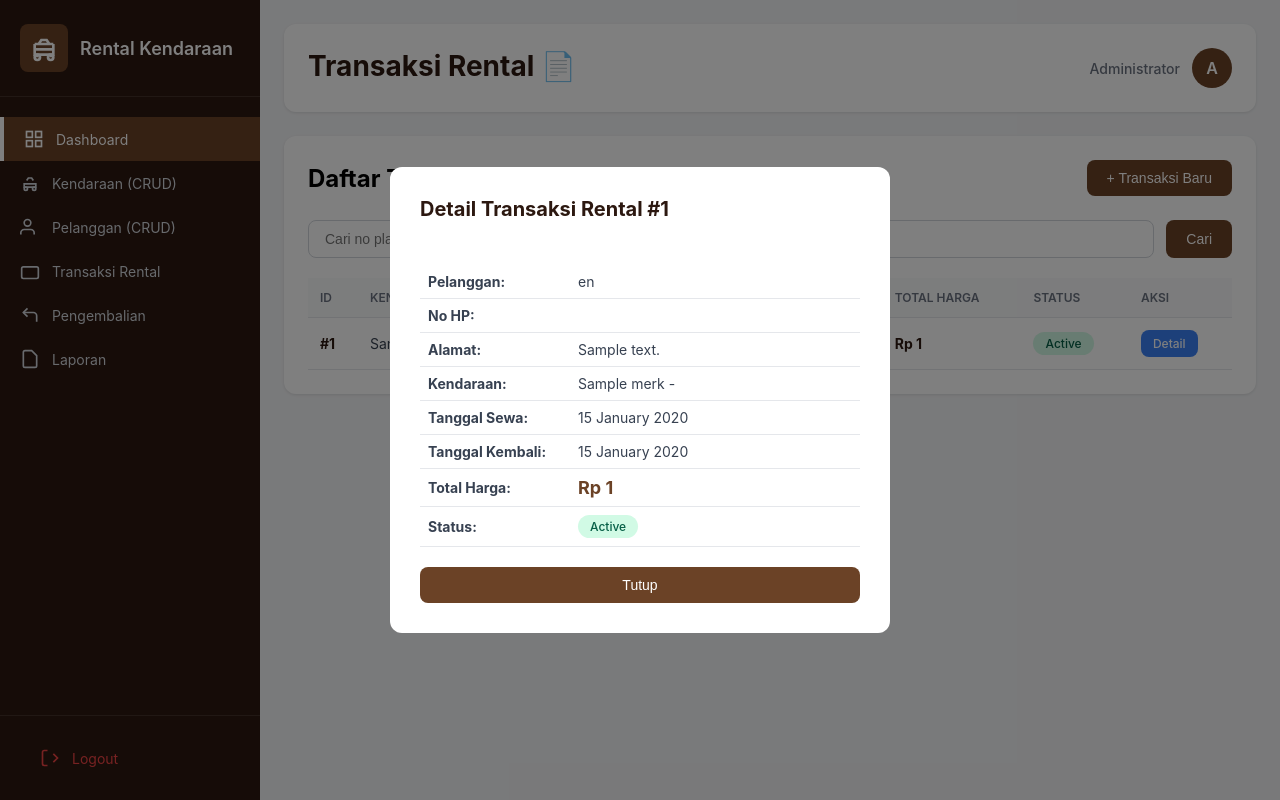
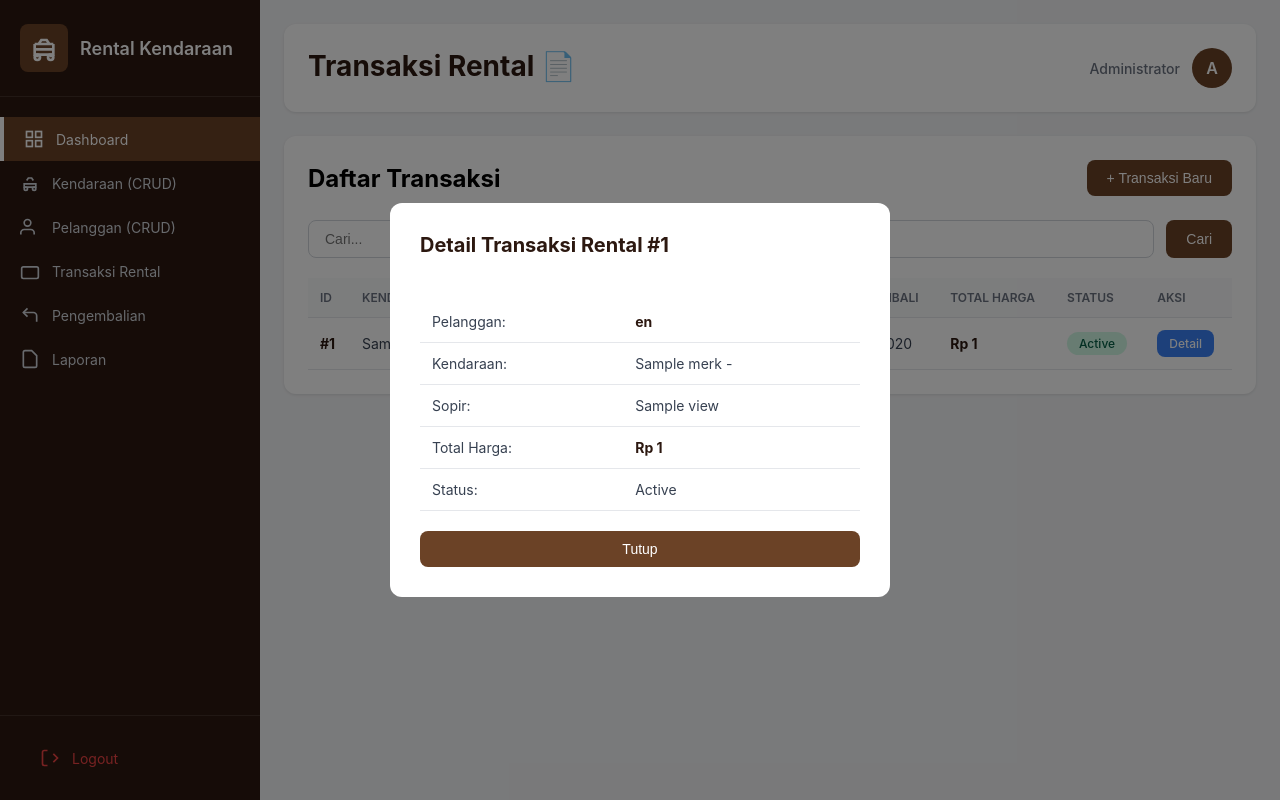
Before and after one commit to nafilafiryal/Rental-Kendaraan, a PHP site: template views/rental/index.php in a window 1280 px wide. Run offline with PHP 8.4, Linux system fonts and the light colour scheme; the template is opened without the code that fills it: most values are stand-ins (such as "Sample title", 1, 10 or a date in 2020); data that the repository does not hold is empty.

Commit message:
update sopir

```diff
--- a/views/rental/index.php
+++ b/views/rental/index.php
@@ -33,6 +33,7 @@
                 </div>
             </div>
         </header>
+
         <div class="content-wrapper">
             <div class="page-header">
                 <h2>Daftar Transaksi</h2>
@@ -41,29 +42,16 @@
 
             <?php if (isset($_GET['success'])): ?>
             <div class="alert alert-success">
-                <?php
-                if ($_GET['success'] == 'add') echo '✓ Transaksi rental berhasil ditambahkan!';
-                elseif ($_GET['success'] == 'delete') echo '✓ Transaksi berhasil dihapus!';
-                ?>
+                <?php if ($_GET['success'] == 'add') echo '✓ Transaksi rental berhasil ditambahkan!'; ?>
+                <?php if ($_GET['success'] == 'delete') echo '✓ Transaksi berhasil dihapus!'; ?>
             </div>
-            <?php endif; ?>
-
-            <?php if (isset($_GET['error'])): ?>
-            <div class="alert alert-danger">⚠️ Gagal memproses transaksi</div>
-            <?php endif; ?>
-
-            <?php if (isset($error_message)): ?>
-            <div class="alert alert-danger">⚠️ <?php echo htmlspecialchars($error_message); ?></div>
             <?php endif; ?>
 
             <div class="search-bar">
                 <form method="GET" style="display: flex; gap: 12px; flex: 1;">
                     <input type="hidden" name="page" value="rental">
-                    <input type="text" name="search" placeholder="Cari no plat atau nama pelanggan..." value="<?php echo htmlspecialchars($search); ?>">
+                    <input type="text" name="search" placeholder="Cari..." value="<?php echo htmlspecialchars($search); ?>">
                     <button type="submit" class="btn btn-primary">Cari</button>
-                    <?php if ($search): ?>
-                    <a href="index.php?page=rental" class="btn" style="background: #E5E7EB;">Reset</a>
-                    <?php endif; ?>
                 </form>
             </div>
 
@@ -74,6 +62,7 @@
                             <th>ID</th>
                             <th>Kendaraan</th>
                             <th>Pelanggan</th>
+                            <th>Sopir</th>
                             <th>Tgl Sewa</th>
                             <th>Tgl Kembali</th>
                             <th>Total Harga</th>
@@ -85,50 +74,32 @@
                         <?php foreach ($rental_list as $r): ?>
                         <tr>
                             <td><strong>#<?php echo $r['id_rental']; ?></strong></td>
+                            <td><?php echo htmlspecialchars($r['merk']); ?><br><small><?php echo htmlspecialchars($r['no_plat']); ?></small></td>
+                            <td><?php echo htmlspecialchars($r['nama_pelanggan']); ?></td>
+
                             <td>
-                                <?php echo htmlspecialchars($r['merk']); ?><br>
-                                <small><?php echo htmlspecialchars($r['no_plat']); ?></small>
+                                <?php if (!empty($r['nama_sopir'])): ?>
+                                    <span style="color: #059669; font-weight: 500;">👨‍✈️ <?php echo htmlspecialchars($r['nama_sopir']); ?></span>
+                                <?php else: ?>
+                                    <span style="color: #6B7280;">Lepas Kunci</span>
+                                <?php endif; ?>
                             </td>
-                            <td>
-                                <?php echo htmlspecialchars($r['nama_pelanggan']); ?><br>
-                                <small><?php echo htmlspecialchars($r['no_hp']); ?></small>
-                            </td>
+
                             <td><?php echo !empty($r['tgl_sewa']) ? date('d/m/Y', strtotime($r['tgl_sewa'])) : '-'; ?></td>
                             <td><?php echo !empty($r['tgl_kembali']) ? date('d/m/Y', strtotime($r['tgl_kembali'])) : '-'; ?></td>
                             <td><strong>Rp <?php echo number_format($r['total_harga'], 0, ',', '.'); ?></strong></td>
-                            <td>
-                                <span class="badge <?php echo $r['status'] == 'berjalan' ? 'badge-warning' : 'badge-success'; ?>">
-                                    <?php echo ucfirst($r['status']); ?>
-                                </span>
-                            </td>
+                            <td><span class="badge <?php echo $r['status'] == 'berjalan' ? 'badge-warning' : 'badge-success'; ?>"><?php echo ucfirst($r['status']); ?></span></td>
                             <td>
                                 <a href="index.php?page=rental&view=<?php echo $r['id_rental']; ?>" class="btn btn-info">Detail</a>
                                 <?php if ($r['status'] == 'berjalan'): ?>
-                                <a href="index.php?page=rental&delete=<?php echo $r['id_rental']; ?>" class="btn btn-danger" onclick="return confirm('Yakin hapus transaksi ini?')">Hapus</a>
+                                <a href="index.php?page=rental&delete=<?php echo $r['id_rental']; ?>" class="btn btn-danger" onclick="return confirm('Hapus?')">Hapus</a>
                                 <?php endif; ?>
                             </td>
                         </tr>
                         <?php endforeach; ?>
-
-                        <?php if (empty($rental_list)): ?>
-                        <tr>
-                            <td colspan="8" style="text-align: center;">Tidak ada data transaksi rental</td>
-                        </tr>
-                        <?php endif; ?>
                     </tbody>
                 </table>
             </div>
-
-            <?php if ($total_pages > 1): ?>
-            <div class="pagination">
-                <?php for ($i = 1; $i <= $total_pages; $i++): ?>
-                    <a href="index.php?page=rental&p=<?php echo $i; ?>&search=<?php echo urlencode($search); ?>"
-                       class="<?php echo $page == $i ? 'active' : ''; ?>">
-                        <?php echo $i; ?>
-                    </a>
-                <?php endfor; ?>
-            </div>
-            <?php endif; ?>
         </div>
     </main>
 
@@ -140,27 +111,43 @@
 
                 <div class="form-group">
                     <label>Pelanggan *</label>
-                    <select name="id_pelanggan" id="id_pelanggan" required>
+                    <select name="id_pelanggan" required>
                         <option value="">Pilih Pelanggan</option>
                         <?php foreach ($pelanggan_list as $p): ?>
-                        <option value="<?php echo $p['id_pelanggan']; ?>">
-                            <?php echo htmlspecialchars($p['nama']); ?> - <?php echo htmlspecialchars($p['no_hp']); ?>
-                        </option>
+                        <option value="<?php echo $p['id_pelanggan']; ?>"><?php echo htmlspecialchars($p['nama']); ?></option>
                         <?php endforeach; ?>
                     </select>
                 </div>
 
                 <div class="form-group">
                     <label>Kendaraan *</label>
-                    <select name="id_kendaraan" id="id_kendaraan" required onchange="updateHargaSewa()">
+                    <select name="id_kendaraan" id="id_kendaraan" required onchange="hitungTotal()">
                         <option value="">Pilih Kendaraan</option>
                         <?php foreach ($kendaraan_tersedia as $k): ?>
-                        <option value="<?php echo $k['id_kendaraan']; ?>" data-harga="<?php echo $k['harga_sewa'] ?? 0; ?>">
+                        <option value="<?php echo $k['id_kendaraan']; ?>" data-harga="<?php echo $k['harga_sewa'] ?? 300000; ?>">
                             <?php echo htmlspecialchars($k['merk']); ?> - <?php echo htmlspecialchars($k['no_plat']); ?>
                         </option>
                         <?php endforeach; ?>
                     </select>
-                    <small id="infoHarga" style="color: #6B7280; display: none;"></small>
+                </div>
+
+                <div class="form-group" style="background: #F9FAFB; padding: 15px; border-radius: 8px; border: 1px solid #E5E7EB;">
+                    <label style="display: flex; align-items: center; gap: 10px; cursor: pointer;">
+                        <input type="checkbox" id="pakai_sopir" name="pakai_sopir" value="1" onchange="toggleSopir()">
+                        <strong>Sewa dengan Sopir?</strong>
+                    </label>
+
+                    <div id="div_sopir" style="display: none; margin-top: 10px;">
+                        <label>Pilih Sopir</label>
+                        <select name="id_sopir" id="id_sopir" onchange="hitungTotal()">
+                            <option value="">Pilih Sopir</option>
+                            <?php foreach ($sopir_list as $s): ?>
+                            <option value="<?php echo $s['id_sopir']; ?>" data-tarif="<?php echo $s['tarif_harian']; ?>">
+                                <?php echo htmlspecialchars($s['nama']); ?> (Rp <?php echo number_format($s['tarif_harian'], 0, ',', '.'); ?>/hari)
+                            </option>
+                            <?php endforeach; ?>
+                        </select>
+                    </div>
                 </div>
 
                 <div class="form-row">
@@ -168,7 +155,6 @@
                         <label>Tanggal Sewa *</label>
                         <input type="date" name="tgl_sewa" id="tgl_sewa" required onchange="hitungTotal()" min="<?php echo date('Y-m-d'); ?>">
                     </div>
-
                     <div class="form-group">
                         <label>Tanggal Kembali *</label>
                         <input type="date" name="tgl_kembali" id="tgl_kembali" required onchange="hitungTotal()" min="<?php echo date('Y-m-d'); ?>">
@@ -177,11 +163,12 @@
 
                 <div class="form-group">
                     <label>Total Harga</label>
-                    <input type="text" id="total_harga_display" readonly style="background: #F3F4F6; font-weight: bold; font-size: 16px;" value="Rp 0">
+                    <input type="text" id="total_harga_display" readonly style="background: #F3F4F6; font-weight: bold; font-size: 18px; color: #6B4226;" value="Rp 0">
                     <input type="hidden" name="total_harga" id="total_harga" value="0">
+                    <small id="rincian_harga" style="display: block; margin-top: 5px; color: #6B7280;"></small>
                 </div>
 
-                <div style="display: flex; gap: 12px; margin-top: 24px;">
+                <div style="display: flex; gap: 12px;">
                     <button type="submit" class="btn btn-primary" style="flex: 1;">Simpan Transaksi</button>
                     <button type="button" class="btn" style="flex: 1; background: #E5E7EB;" onclick="closeModal()">Batal</button>
                 </div>
@@ -195,44 +182,11 @@
             <h2>Detail Transaksi Rental #<?php echo $view_data['id_rental']; ?></h2>
             <div style="padding: 20px 0;">
                 <table style="width: 100%;">
-                    <tr>
-                        <td style="padding: 8px; font-weight: bold; width: 150px;">Pelanggan:</td>
-                        <td style="padding: 8px;"><?php echo htmlspecialchars($view_data['nama_pelanggan']); ?></td>
-                    </tr>
-                    <tr>
-                        <td style="padding: 8px; font-weight: bold;">No HP:</td>
-                        <td style="padding: 8px;"><?php echo htmlspecialchars($view_data['no_hp']); ?></td>
-                    </tr>
-                    <tr>
-                        <td style="padding: 8px; font-weight: bold;">Alamat:</td>
-                        <td style="padding: 8px;"><?php echo htmlspecialchars($view_data['alamat']); ?></td>
-                    </tr>
-                    <tr>
-                        <td style="padding: 8px; font-weight: bold;">Kendaraan:</td>
-                        <td style="padding: 8px;"><?php echo htmlspecialchars($view_data['merk']); ?> - <?php echo htmlspecialchars($view_data['no_plat']); ?></td>
-                    </tr>
-                    <tr>
-                        <td style="padding: 8px; font-weight: bold;">Tanggal Sewa:</td>
-                        <td style="padding: 8px;"><?php echo !empty($view_data['tgl_sewa']) ? date('d F Y', strtotime($view_data['tgl_sewa'])) : '-'; ?></td>
-                    </tr>
-                    <tr>
-                        <td style="padding: 8px; font-weight: bold;">Tanggal Kembali:</td>
-                        <td style="padding: 8px;"><?php echo !empty($view_data['tgl_kembali']) ? date('d F Y', strtotime($view_data['tgl_kembali'])) : '-'; ?></td>
-                    </tr>
-                    <tr>
-                        <td style="padding: 8px; font-weight: bold;">Total Harga:</td>
-                        <td style="padding: 8px; font-size: 18px; font-weight: bold; color: #6B4226;">
-                            Rp <?php echo number_format($view_data['total_harga'], 0, ',', '.'); ?>
-                        </td>
-                    </tr>
-                    <tr>
-                        <td style="padding: 8px; font-weight: bold;">Status:</td>
-                        <td style="padding: 8px;">
-                            <span class="badge <?php echo $view_data['status'] == 'berjalan' ? 'badge-warning' : 'badge-success'; ?>">
-                                <?php echo ucfirst($view_data['status']); ?>
-                            </span>
-                        </td>
-                    </tr>
+                    <tr><td>Pelanggan:</td><td><strong><?php echo htmlspecialchars($view_data['nama_pelanggan']); ?></strong></td></tr>
+                    <tr><td>Kendaraan:</td><td><?php echo htmlspecialchars($view_data['merk']); ?> - <?php echo htmlspecialchars($view_data['no_plat']); ?></td></tr>
+                    <tr><td>Sopir:</td><td><?php echo !empty($view_data['nama_sopir']) ? htmlspecialchars($view_data['nama_sopir']) : 'Lepas Kunci'; ?></td></tr>
+                    <tr><td>Total Harga:</td><td><strong>Rp <?php echo number_format($view_data['total_harga'], 0, ',', '.'); ?></strong></td></tr>
+                    <tr><td>Status:</td><td><?php echo ucfirst($view_data['status']); ?></td></tr>
                 </table>
             </div>
             <button onclick="window.location='index.php?page=rental'" class="btn btn-primary" style="width: 100%;">Tutup</button>
@@ -240,7 +194,107 @@
     </div>
     <?php endif; ?>
 
-    <script src="assets/js/modal.js"></script>
-    <script src="assets/js/rental.js"></script>
+    <script>
+
+        const modal = document.getElementById('formModal');
+
+        function openModal() {
+
+            document.getElementById('rentalForm').reset();
+
+
+            document.getElementById('div_sopir').style.display = 'none';
+            document.getElementById('total_harga').value = 0;
+            document.getElementById('total_harga_display').value = 'Rp 0';
+            document.getElementById('rincian_harga').innerText = '';
+
+            modal.classList.add('active');
+        }
+
+        function closeModal() {
+            modal.classList.remove('active');
+        }
+
+
+        window.onclick = function(event) {
+            if (event.target == modal) {
+                closeModal();
+            }
+        }
+
+
+        function toggleSopir() {
+            const checkbox = document.getElementById('pakai_sopir');
+            const divSopir = document.getElementById('div_sopir');
+            const selectSopir = document.getElementById('id_sopir');
+
+            if (checkbox.checked) {
+                divSopir.style.display = 'block';
+                selectSopir.setAttribute('required', 'required');
+            } else {
+                divSopir.style.display = 'none';
+                selectSopir.value = "";
+                selectSopir.removeAttribute('required');
+            }
+            hitungTotal();
+        }
+
+        function hitungTotal() {
+            const selectMobil = document.getElementById('id_kendaraan');
+            const selectSopir = document.getElementById('id_sopir');
+            const tglSewa = document.getElementById('tgl_sewa').value;
+            const tglKembali = document.getElementById('tgl_kembali').value;
+            const checkboxSopir = document.getElementById('pakai_sopir');
+
+
+            let hargaMobil = 0;
+            if (selectMobil.selectedIndex >= 0) {
+                const option = selectMobil.options[selectMobil.selectedIndex];
+                hargaMobil = parseInt(option.getAttribute('data-harga')) || 0;
+            }
+
+
+            let hargaSopir = 0;
+            if (checkboxSopir.checked && selectSopir.selectedIndex >= 0) {
+                const option = selectSopir.options[selectSopir.selectedIndex];
+                if(option.value) {
+                    hargaSopir = parseInt(option.getAttribute('data-tarif')) || 0;
+                }
+            }
+
+
+            let jumlahHari = 0;
+            if (tglSewa && tglKembali) {
+                const date1 = new Date(tglSewa);
+                const date2 = new Date(tglKembali);
+
+                if (date2 >= date1) {
+                    const diffTime = Math.abs(date2 - date1);
+                    const diffDays = Math.ceil(diffTime / (1000 * 60 * 60 * 24));
+                    jumlahHari = diffDays > 0 ? diffDays : 1;
+                }
+            }
+
+
+            const totalPerHari = hargaMobil + hargaSopir;
+            const grandTotal = totalPerHari * jumlahHari;
+
+
+            document.getElementById('total_harga').value = grandTotal;
+            document.getElementById('total_harga_display').value = 'Rp ' + grandTotal.toLocaleString('id-ID');
+
+
+            if (jumlahHari > 0 && hargaMobil > 0) {
+                let rincian = `Mobil: Rp ${hargaMobil.toLocaleString()}`;
+                if (hargaSopir > 0) {
+                    rincian += ` + Sopir: Rp ${hargaSopir.toLocaleString()}`;
+                }
+                rincian += ` (x ${jumlahHari} hari)`;
+                document.getElementById('rincian_harga').innerText = rincian;
+            } else {
+                document.getElementById('rincian_harga').innerText = '';
+            }
+        }
+    </script>
 </body>
 </html>
```
Also changed, not shown: controllers/RentalController.php (+7 -14 lines), models/RentalModel.php (+5 -4 lines), models/SopirModel.php (added, +23 -0 lines).
